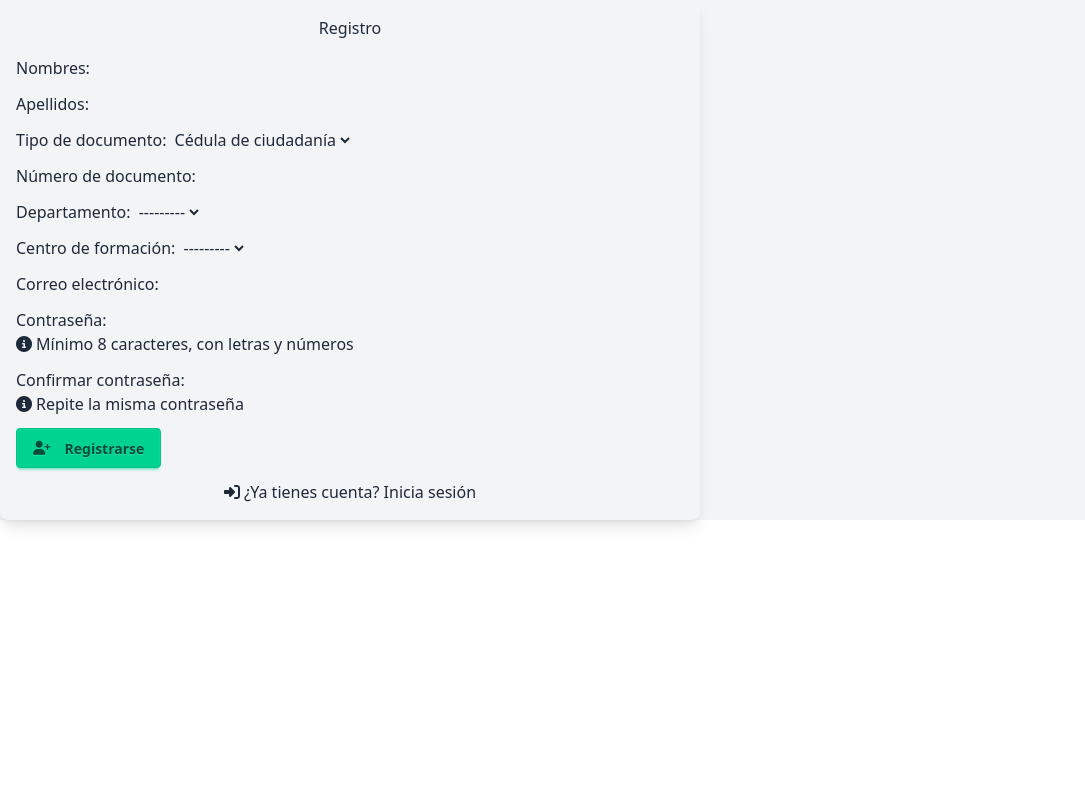
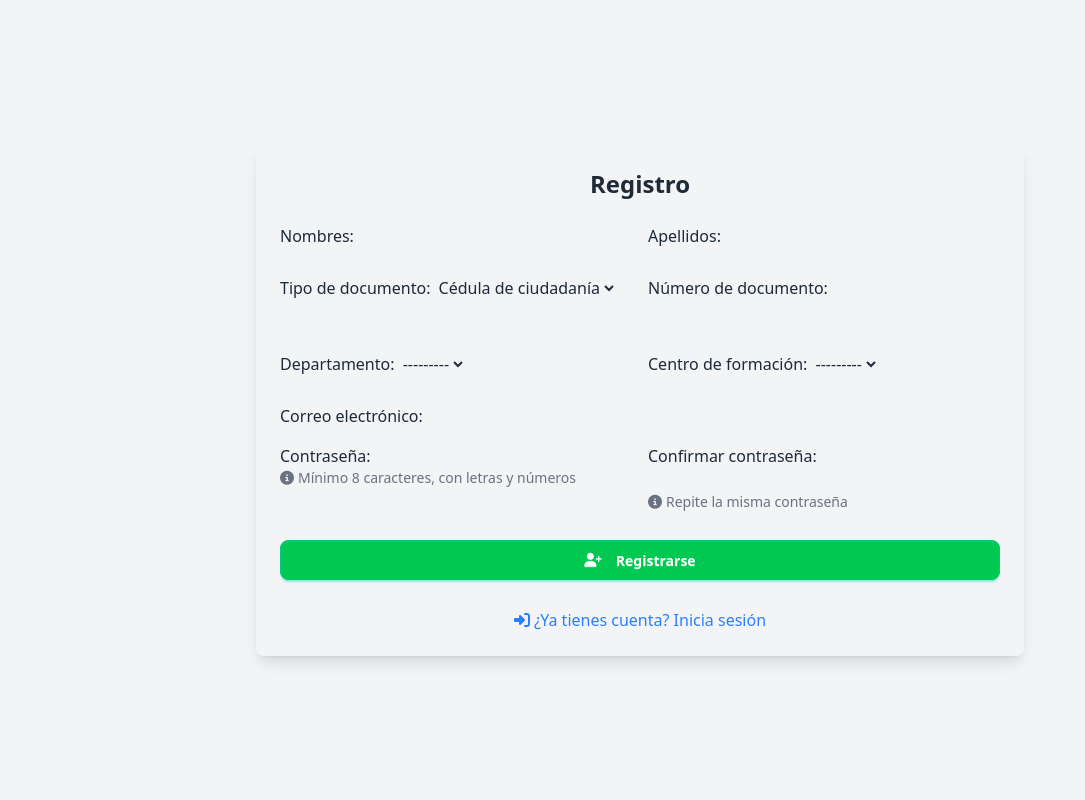
Before and after one commit to Jhodaqui/EasyCert-project, a Django app: page /users/register/ in a window 1280 px wide. Shown: the whole page, without its empty margins (0-1085 px from the left). Run offline with Django 5.2, Linux system fonts and the light colour scheme; style sheets or scripts are compiled from the project's sources; some libraries are stand-ins or nearby versions.

Commit message:
cambios tailwind

```diff
--- a/templates/users/register.html
+++ b/templates/users/register.html
@@ -2,124 +2,134 @@
 {% block content %}
 {% load static %}
 
-<div class="d-flex justify-content-center align-items-center vh-100 bg-light">
-  <div class="card shadow-lg border-0 rounded-4 p-4" style="max-width: 700px; width: 100%;">
+<div class="container mx-auto flex justify-center items-center min-h-screen px-4 bg-light">
+  <div class="card shadow-lg border-0 rounded-lg p-6 w-full max-w-3xl">
 
-    <h3 class="text-center fw-bold mb-4">Registro</h3>
+    <h3 class="text-center text-2xl font-semibold mb-6">Registro</h3>
 
-    <form method="post" class="row g-3">
+    <form method="post" class="space-y-4">
       {% csrf_token %}
       {{ form.non_field_errors }}
 
       <!-- Nombres y Apellidos -->
-      <div class="col-md-6">
+      <div class="grid grid-cols-1 sm:grid-cols-2 gap-4">
+        <div>
           <div class="mb-3">
             {{ form.nombres.label_tag }}
             {{ form.nombres }}
             {% if form.nombres.errors %}
-            <div class="text-danger small mt-1">{{ form.nombres.errors }}</div>
+              <div class="text-red-500 text-sm mt-1">{{ form.nombres.errors }}</div>
             {% endif %}
           </div>
         </div>
 
-      <div class="col-md-6">
+        <div>
           <div class="mb-3">
             {{ form.apellidos.label_tag }}
             {{ form.apellidos }}
             {% if form.apellidos.errors %}
-            <div class="text-danger small mt-1">{{ form.apellidos.errors }}</div>
+              <div class="text-red-500 text-sm mt-1">{{ form.apellidos.errors }}</div>
+            {% endif %}
+          </div>
+        </div>
+      </div>
+
+      <!-- Documento -->
+      <div class="grid grid-cols-1 sm:grid-cols-2 gap-4">
+        <div>
+          <div class="mb-3">
+            {{ form.tipo_documento.label_tag }}
+            {{ form.tipo_documento }}
+            {% if form.tipo_documento.errors %}
+              <div class="text-red-500 text-sm mt-1">{{ form.tipo_documento.errors }}</div>
             {% endif %}
           </div>
         </div>
 
-      <!-- Documento -->
-      <div class="col-md-6">
+        <div>
           <div class="mb-3">
-          {{ form.tipo_documento.label_tag }}
-          {{ form.tipo_documento }}
-          {% if form.tipo_documento.errors %}
-            <div class="text-danger small mt-1">{{ form.tipo_documento.errors }}</div>
+            {{ form.numero_documento.label_tag }}
+            {{ form.numero_documento }}
+            {% if form.numero_documento.errors %}
+              <div class="text-red-500 text-sm mt-1">{{ form.numero_documento.errors }}</div>
+            {% endif %}
+          </div>
+        </div>
+      </div>
+
+      <!-- Selects dinámicos -->
+      <div class="grid grid-cols-1 sm:grid-cols-2 gap-4">
+        <div>
+          <div class="mb-3">
+            {{ form.departamento.label_tag }}
+            {{ form.departamento }}
+            {% if form.departamento.errors %}
+              <div class="text-red-500 text-sm mt-1">{{ form.departamento.errors }}</div>
             {% endif %}
           </div>
         </div>
 
-      <div class="col-md-6">
-        <div class="mb-3">
-          {{ form.numero_documento.label_tag }}
-          {{ form.numero_documento }}
-          {% if form.numero_documento.errors %}
-            <div class="text-danger small mt-1">{{ form.numero_documento.errors }}</div>
-          {% endif %}
-        </div>
-      </div>
-
-      <!-- Selects dinámicos -->
-      <div class="col-md-6">
-        <div class="mb-3">
-          {{ form.departamento.label_tag }}
-          {{ form.departamento }}
-          {% if form.departamento.errors %}
-            <div class="text-danger small mt-1">{{ form.departamento.errors }}</div>
-          {% endif %}
-        </div>
-      </div>
-
-      <div class="col-md-6">
+        <div>
           <div class="mb-3">
             {{ form.centro.label_tag }}
             {{ form.centro }}
             {% if form.centro.errors %}
-            <div class="text-danger small mt-1">{{ form.centro.errors }}</div>
+              <div class="text-red-500 text-sm mt-1">{{ form.centro.errors }}</div>
             {% endif %}
+          </div>
         </div>
       </div>
 
       <!-- Email -->
-      <div class="col-12">
+      <div>
         <div class="mb-3">
           {{ form.email.label_tag }}
           {{ form.email }}
           {% if form.email.errors %}
-            <div class="text-danger small mt-1">{{ form.email.errors }}</div>
+            <div class="text-red-500 text-sm mt-1">{{ form.email.errors }}</div>
           {% endif %}
         </div>
       </div>
 
       <!-- Password -->
-      <div class="col-md-6">
+      <div class="grid grid-cols-1 sm:grid-cols-2 gap-4">
+        <div>
           <div class="mb-3">
             {{ form.password1.label_tag }}
             {{ form.password1 }}
             {% if form.password1.errors %}
-            <div class="text-danger small mt-1">{{ form.password1.errors }}</div>
+              <div class="text-red-500 text-sm mt-1">{{ form.password1.errors }}</div>
             {% endif %}
-          <div class="form-text"><i class="fas fa-info-circle me-1"></i>Mínimo 8 caracteres, con letras y números</div>
+            <div class="text-sm text-gray-500"><i class="fas fa-info-circle me-1"></i>Mínimo 8 caracteres, con letras y números</div>
           </div>
         </div>
 
-      <div class="col-md-6">
+        <div>
           <div class="mb-3">
             {{ form.password2.label_tag }}
             {{ form.password2 }}
             {% if form.password2.errors %}
-            <div class="text-danger small mt-1">{{ form.password2.errors }}</div>
+              <div class="text-red-500 text-sm mt-1">{{ form.password2.errors }}</div>
             {% endif %}
-          <div class="form-text"><i class="fas fa-info-circle me-1"></i>Repite la misma contraseña</div>
+            <div class="text-sm text-gray-500"><i class="fas fa-info-circle me-1"></i>Repite la misma contraseña</div>
+          </div>
         </div>
       </div>
 
       <!-- Botón -->
-      <div class="col-12 d-grid">
-        <button type="submit" class="btn btn-success">
+      <div>
+        <div class="d-grid mb-4">
+          <button type="submit" class="btn btn-success w-full bg-green-500 text-white py-2 px-4 rounded-lg hover:bg-green-600 focus:outline-none focus:ring-2 focus:ring-green-400 focus:ring-opacity-75">
             <i class="fas fa-user-plus me-2"></i>Registrarse
           </button>
+        </div>
       </div>
     </form>
 
     <!-- Link login -->
     <div class="text-center mt-3">
       <p class="mb-0">
-        <a href="{% url 'login' %}" class="text-decoration-none">
+        <a href="{% url 'login' %}" class="text-blue-500 hover:text-blue-700">
           <i class="fas fa-sign-in-alt me-1"></i>¿Ya tienes cuenta? Inicia sesión
         </a>
       </p>
@@ -127,7 +137,6 @@
 
   </div>
 </div>
-
 
 <!-- Script para selects dinámicos -->
 <script>
@@ -155,25 +164,5 @@
         });
     });
 </script>
+
 {% endblock %}
-
-
-{% comment %}
-{% extends "base.html" %}
-{% block content %}
-<h2>Registro EasyCert</h2>
-<form method="post" enctype="multipart/form-data">
-  {% csrf_token %}
-  {{ form.non_field_errors }}
-  <p>{{ form.nombre_completo.label_tag }} {{ form.nombre_completo }} {{ form.nombre_completo.errors }}</p>
-  <p>{{ form.tipo_documento.label_tag }} {{ form.tipo_documento }} {{ form.tipo_documento.errors }}</p>
-  <p>{{ form.numero_documento.label_tag }} {{ form.numero_documento }} {{ form.numero_documento.errors }}</p>
-  <p>{{ form.email.label_tag }} {{ form.email }} {{ form.email.errors }}</p>
-  <p>{{ form.documento_pdf.label_tag }} {{ form.documento_pdf }} {{ form.documento_pdf.errors }}</p>
-  <p>{{ form.password1.label_tag }} {{ form.password1 }}</p>
-  <p>{{ form.password2.label_tag }} {{ form.password2 }}</p>
-  <button type="submit">Registrarse</button>
-</form>
-<p><a href="{% url 'login' %}">¿Ya tienes cuenta? Inicia sesión</a></p>
-{% endblock %}
-{% endcomment %}
```
Also changed, not shown: templates/users/admin/dashboard.html (+66 -56 lines), templates/users/login.html (+18 -36 lines), templates/users/partials/form_constancia_partial.html (+3 -5 lines), templates/users/password_reset_request.html (+13 -23 lines), templates/users/user/dashboard_home.html (+9 -5 lines). Lines whose indentation alone changed are shown as unchanged.
